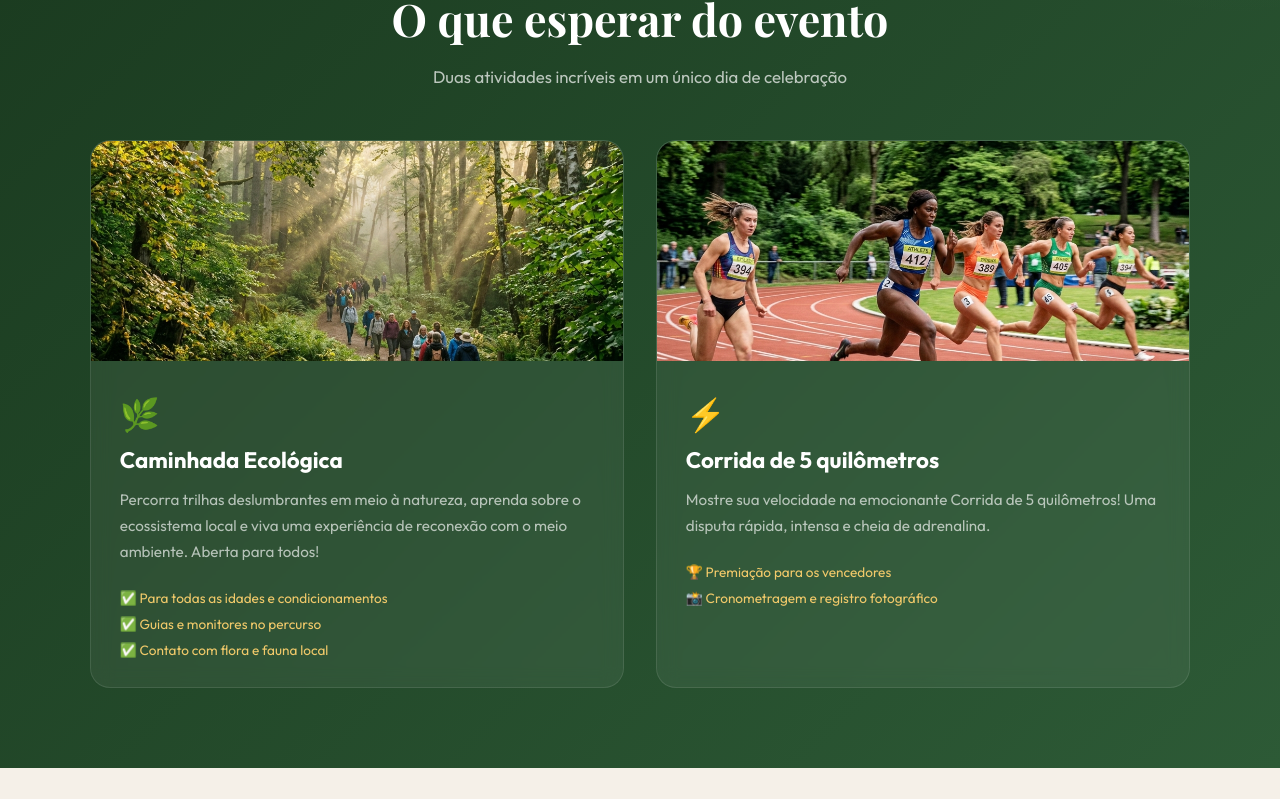
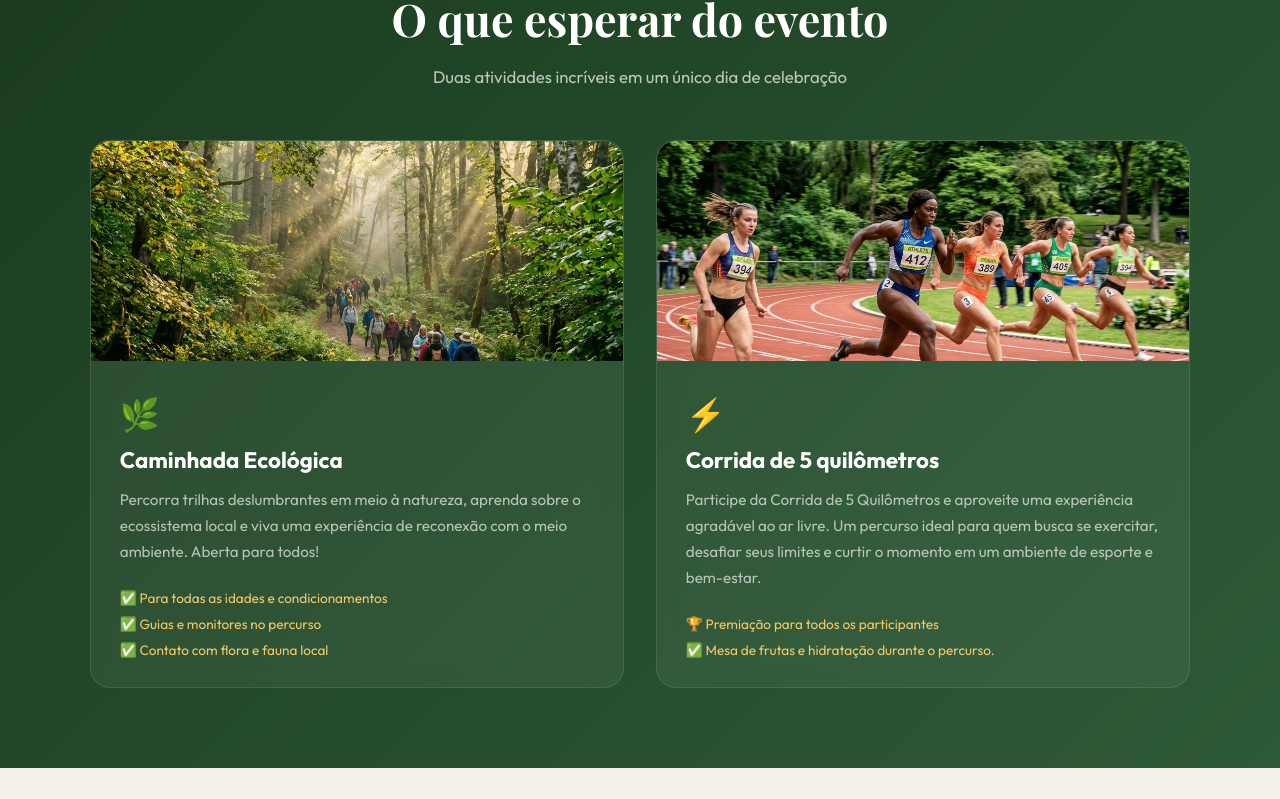
Before and after one commit to padreco27/esporte, a React (Vite) app: page / in a window 1280 px wide. Shown: the part 1998-2797 px from the top of the page. Built offline with nearby package versions, Linux system fonts and the light colour scheme; no server answers; the database is empty; a web font is replaced by a local one.

Commit message:
Update: descrição da corrida e título do Hero

```diff
--- a/src/components/Atividades.jsx
+++ b/src/components/Atividades.jsx
@@ -56,12 +56,11 @@ export default function Atividades() {
               <div className="atividade-emoji">⚡</div>
               <h3 className="atividade-title">Corrida de 5 quilômetros</h3>
               <p className="atividade-desc">
-                Mostre sua velocidade na emocionante Corrida de 5 quilômetros! Uma disputa rápida,
-                intensa e cheia de adrenalina.
+                Participe da Corrida de 5 Quilômetros e aproveite uma experiência agradável ao ar livre. Um percurso ideal para quem busca se exercitar, desafiar seus limites e curtir o momento em um ambiente de esporte e bem-estar.
               </p>
               <div className="atividade-details">
-                <div className="atividade-detail">🏆 Premiação para os vencedores</div>
-                <div className="atividade-detail">📸 Cronometragem e registro fotográfico</div>
+                <div className="atividade-detail">🏆 Premiação para todos os participantes</div>
+                <div className="atividade-detail">✅ Mesa de frutas e hidratação durante o percurso. </div>
               </div>
             </div>
           </div>
--- a/src/components/Hero.jsx
+++ b/src/components/Hero.jsx
@@ -9,7 +9,7 @@ export default function Hero() {
       <div className="hero-content">
         <div className="hero-badge">🌿 Evento da Padroeira</div>
         <h1 className="hero-title">
-          Caminhada<br />
+          Caminhada e Corrida<br />
           <span className="highlight">Ecológica</span><br />
           da Padroeira
         </h1>
```
